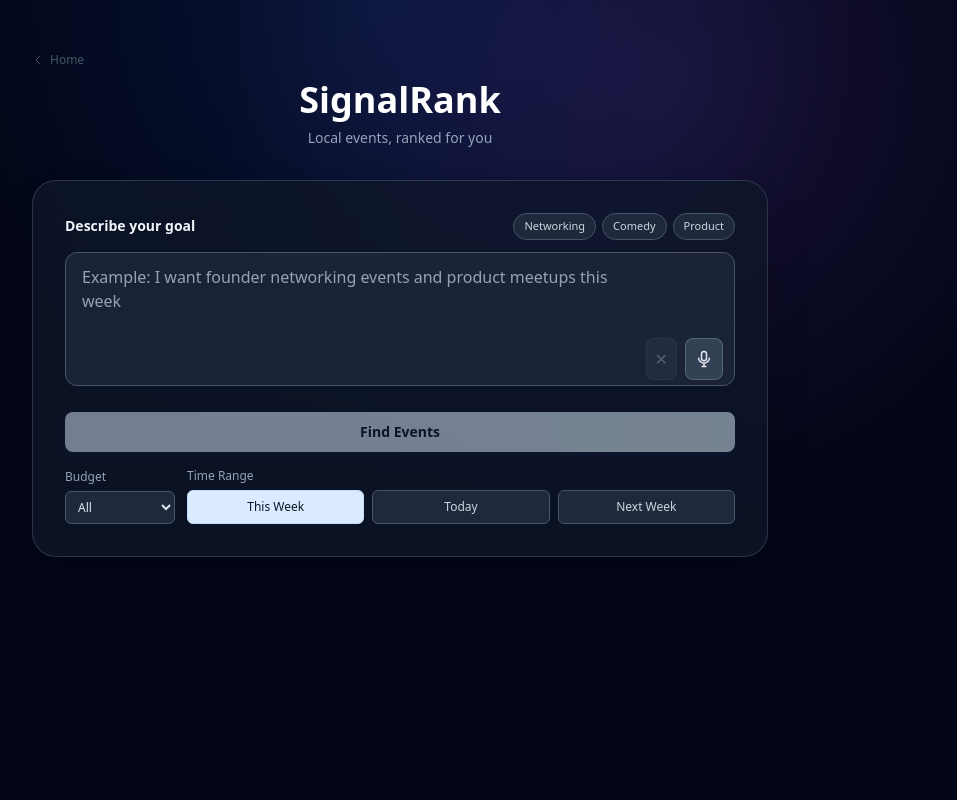
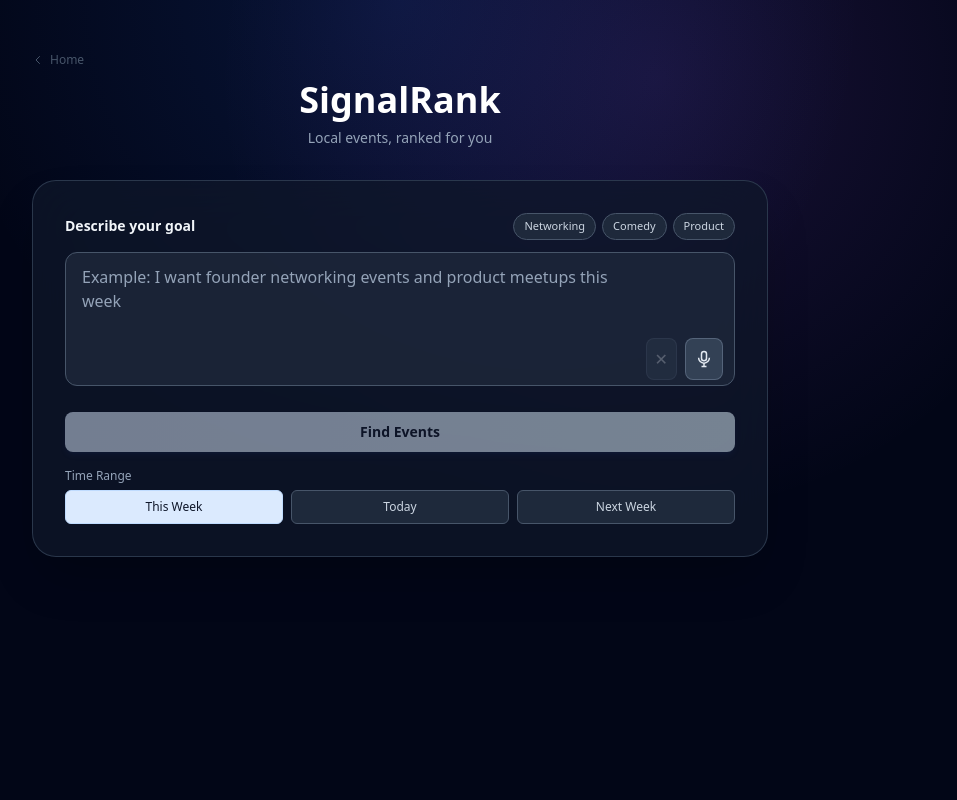
Before and after one commit to fiyinadeyera/SignalRank, a Flask app: page /signalrank in a window 1280 px wide. Shown: the whole page, without its empty margins (240-1197 px from the left). Run offline with Flask 3, Linux system fonts and the light colour scheme; some libraries are stand-ins or nearby versions; some web fonts are replaced.

Commit message:
Remove budget/price filter from UI

```diff
--- a/templates/signalrank.html
+++ b/templates/signalrank.html
@@ -109,15 +109,7 @@
                         Find Events
                     </button>
 
-                    <div class="grid grid-cols-1 md:grid-cols-[auto,1fr] gap-3 items-end">
-                        <div>
-                            <label for="priceFilter" class="block text-xs text-slate-400 mb-1.5">Budget</label>
-                            <select id="priceFilter" class="w-full md:w-auto min-w-[110px] px-2 py-1.5 text-xs rounded-md bg-slate-800 border border-slate-600 text-slate-200 focus:outline-none focus:ring-1 focus:ring-blue-300">
-                                <option value="all" selected>All</option>
-                                <option value="free">Free only</option>
-                                <option value="paid">Paid only</option>
-                            </select>
-                        </div>
+                    <input type="hidden" id="priceFilter" value="all">
                     <div>
                         <label class="block text-xs text-slate-400 mb-1.5">Time Range</label>
                         <div class="grid grid-cols-3 gap-2">
@@ -126,7 +118,6 @@
                             <button type="button" data-filter="next-week" class="filter-btn w-full px-3 py-2 text-xs bg-slate-800 text-slate-300 rounded-md font-medium border border-slate-600 hover:bg-slate-700 transition">Next Week</button>
                         </div>
                         <input type="hidden" id="dateFilter" value="this-week">
-                        </div>
                     </div>
                 </form>
 
```
Lines whose indentation alone changed are shown as unchanged.
